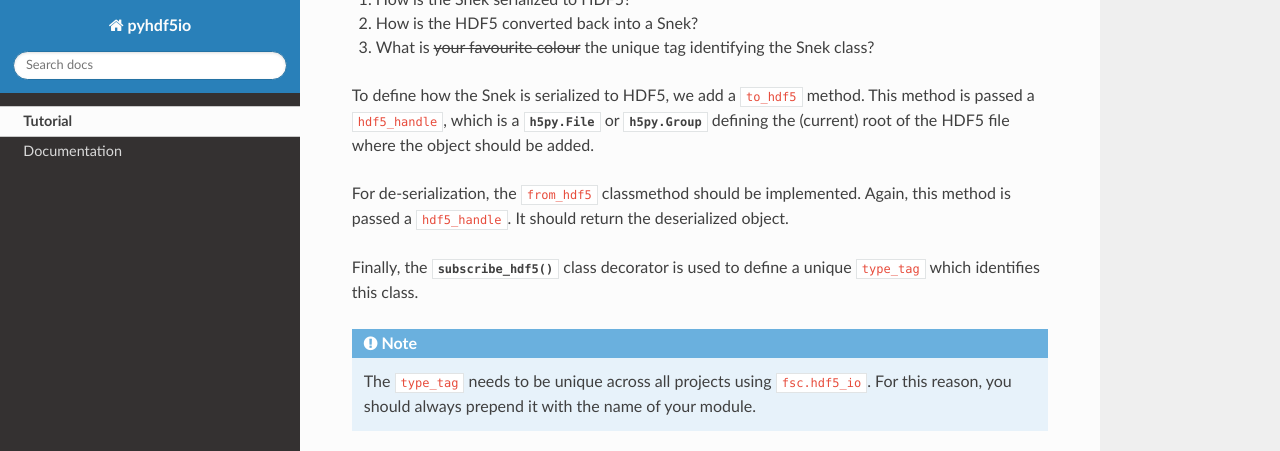
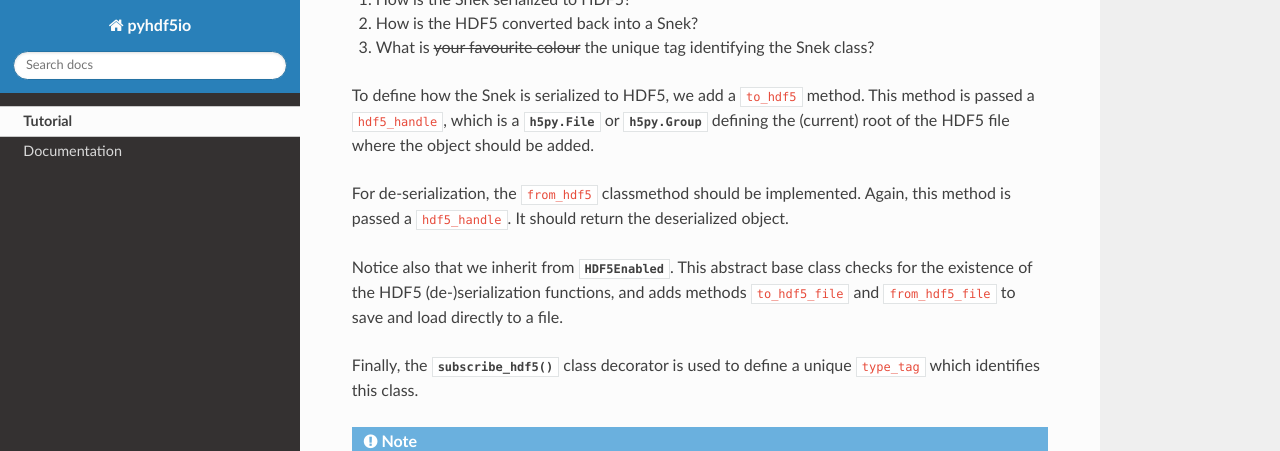
Before and after one commit to FrescolinoGroup/pyhdf5io, a Sphinx documentation site: the page built from doc/source/tutorial.rst, in a window 1280 px wide and 900 px high, scrolled down 416 px, cut to the strip 0-451 px from the top of the window. Built offline with Sphinx 7.4.7 and the Read the Docs theme 2.0.0, drawn with Linux system fonts in a browser that asks for light colours.

Commit message:
Add comment about inheriting from HDF5Enabled

```diff
--- a/doc/source/tutorial.rst
+++ b/doc/source/tutorial.rst
@@ -9,7 +9,7 @@ In this tutorial we'll see how to add HDF5 serialization to classes. Let's start
        ...:     def __init__(self, length):
        ...:         self.length = length
        ...:     def __repr__(self):
-       ...:         return '>-8' + '=' * self.length + '>'
+       ...:         return '-8' + '=' * self.length + '>'
        ...:
 
     In [0]: Snek(10)
@@ -24,6 +24,8 @@ To make this Snek HDF5 serializable, we need to answer these questions three:
 To define how the Snek is serialized to HDF5, we add a ``to_hdf5`` method. This method is passed a ``hdf5_handle``, which is a :py:class:`h5py.File<File>` or :py:class:`h5py.Group<Group>` defining the (current) root of the HDF5 file where the object should be added.
 
 For de-serialization, the ``from_hdf5`` classmethod should be implemented. Again, this method is passed a ``hdf5_handle``. It should return the deserialized object.
+
+Notice also that we inherit from :class:`.HDF5Enabled`. This abstract base class checks for the existence of the HDF5 (de-)serialization functions, and adds methods ``to_hdf5_file`` and ``from_hdf5_file`` to save and load directly to a file.
 
 Finally, the :func:`.subscribe_hdf5` class decorator is used to define a unique ``type_tag`` which identifies this class.
 
```
